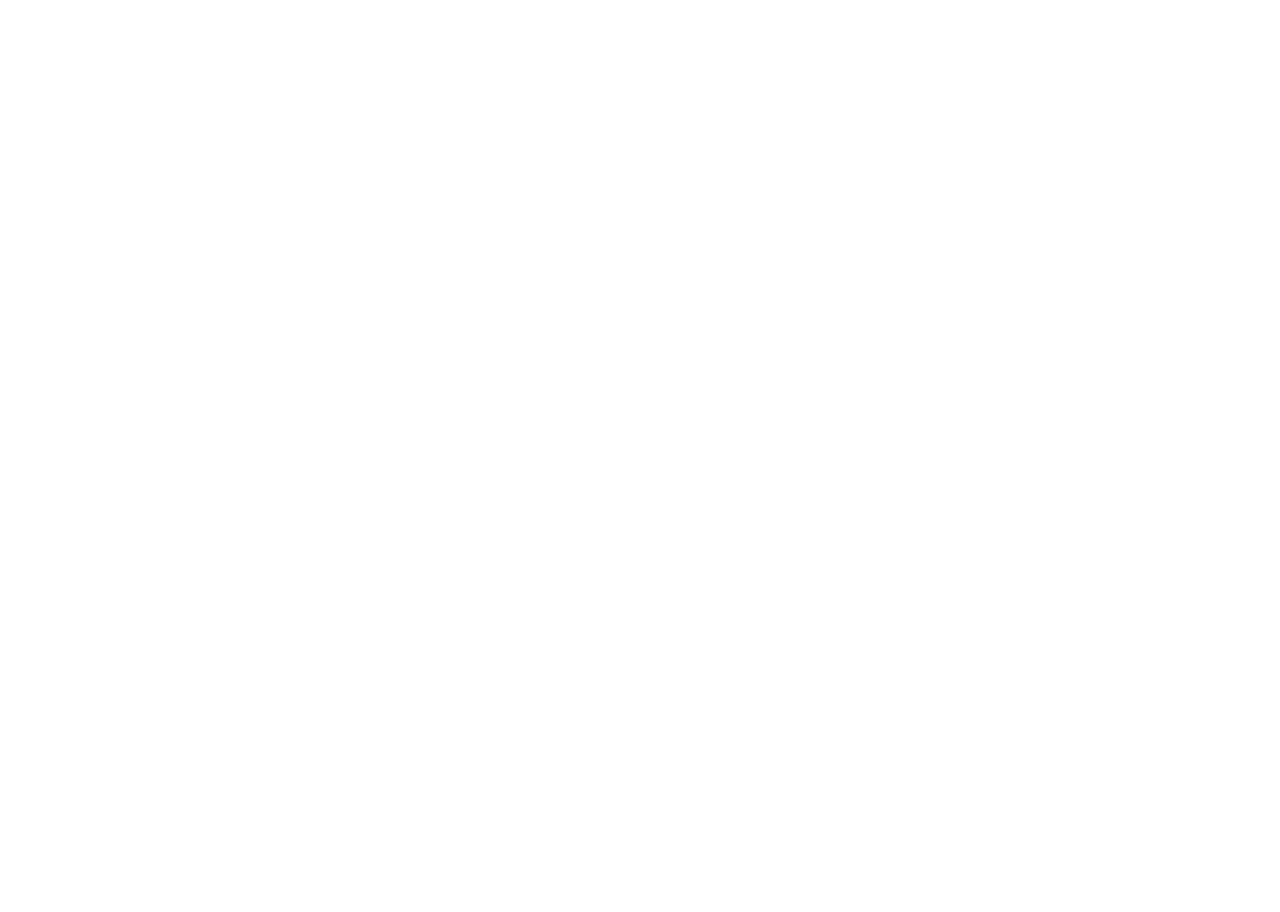
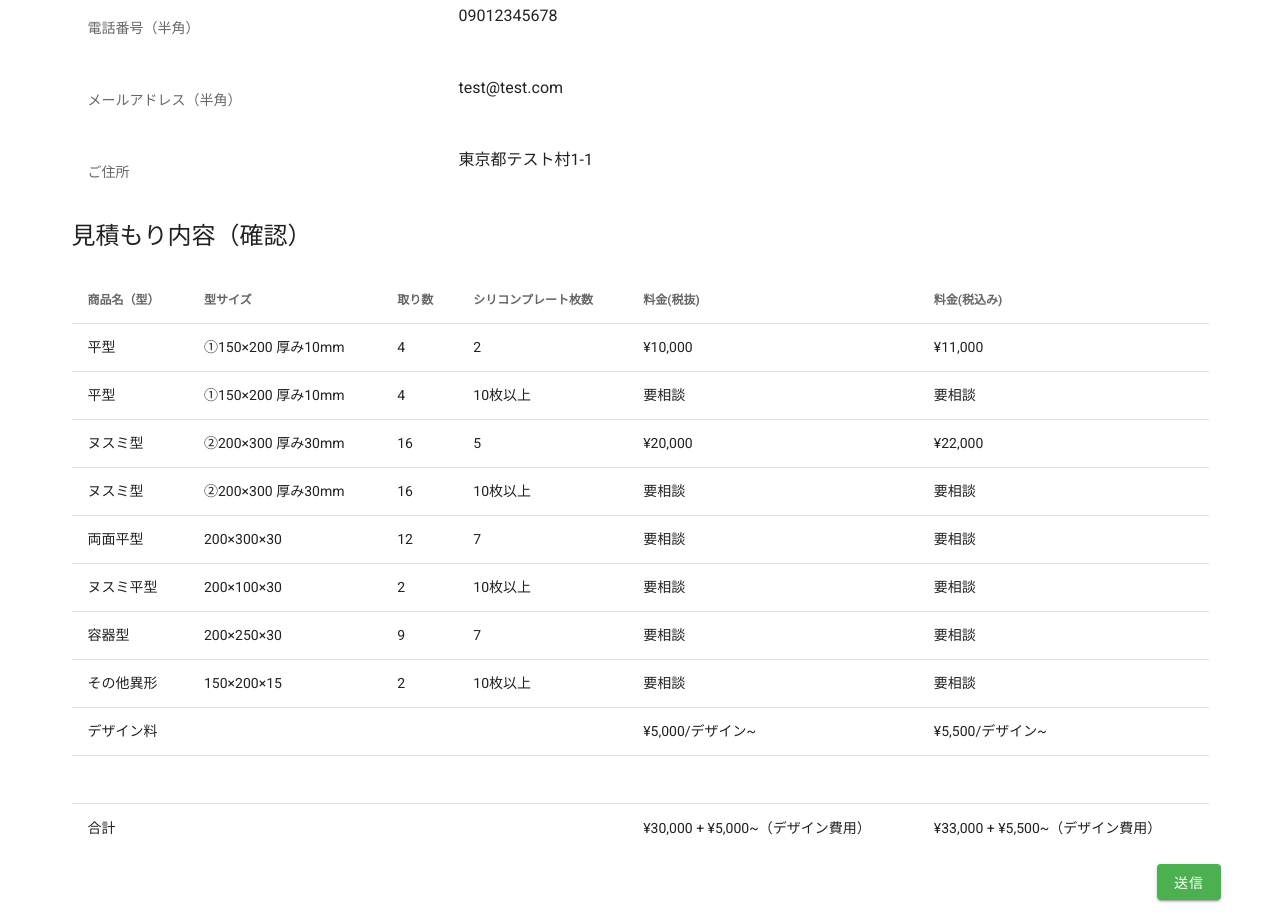
Before and after one commit to telumo/lp-form-proto, a Nuxt app: page /confirm/mitsumori_template in a window 1280 px wide. Before the commit this address had no page. Shown: the part 220-1132 px from the top of the page. Before the commit the page ends 800 px from the top, so only its background shows below. Built offline with nearby package versions, Linux system fonts and the light colour scheme.

Commit message:
見積もりテンプレートを追加

```diff
--- /dev/null
+++ b/pages/confirm/mitsumori_template.vue
@@ -0,0 +1,179 @@
+<template>
+  <v-container fluid>
+    <v-row>
+      <v-col cols="12" class="headline"> 基本情報 </v-col>
+    </v-row>
+    <v-row>
+      <v-container fluid>
+        <v-row>
+          <v-col cols="4">
+            <v-subheader>会社名</v-subheader>
+          </v-col>
+          <v-col cols="8"> テスト株式会社 </v-col>
+        </v-row>
+
+        <v-row>
+          <v-col cols="4">
+            <v-subheader>担当者名前</v-subheader>
+          </v-col>
+          <v-col cols="8"> テスト太郎 </v-col>
+        </v-row>
+
+        <v-row>
+          <v-col cols="4">
+            <v-subheader>電話番号（半角）</v-subheader>
+          </v-col>
+          <v-col cols="8"> 09012345678 </v-col>
+        </v-row>
+
+        <v-row>
+          <v-col cols="4">
+            <v-subheader>メールアドレス（半角）</v-subheader>
+          </v-col>
+          <v-col cols="8"> test@test.com </v-col>
+        </v-row>
+
+        <v-row>
+          <v-col cols="4">
+            <v-subheader>ご住所</v-subheader>
+          </v-col>
+          <v-col cols="8"> 東京都テスト村1-1 </v-col>
+        </v-row>
+      </v-container>
+    </v-row>
+    <v-row>
+      <v-col cols="12" class="headline"> 見積もり内容（確認） </v-col>
+    </v-row>
+    <v-row>
+      <v-col>
+        <v-simple-table>
+          <template v-slot:default>
+            <thead>
+              <tr>
+                <th class="text-left">商品名（型）</th>
+                <th class="text-left">型サイズ</th>
+                <th class="text-left">取り数</th>
+                <th class="text-left">シリコンプレート枚数</th>
+                <th class="text-left">料金(税抜)</th>
+                <th class="text-left">料金(税込み)</th>
+              </tr>
+            </thead>
+            <tbody>
+              <tr v-for="item in items" :key="item.name">
+                <td>{{ item.name }}</td>
+                <td>{{ item.size }}</td>
+                <td>{{ item.count }}</td>
+                <td>{{ item.plateCount }}</td>
+                <td>{{ item.price }}</td>
+                <td>{{ item.priceWithTax }}</td>
+              </tr>
+            </tbody>
+          </template>
+        </v-simple-table>
+      </v-col>
+    </v-row>
+    <v-row>
+      <v-spacer />
+      <v-btn class="success">送信</v-btn>
+    </v-row>
+  </v-container>
+</template>
+
+<script>
+export default {
+  data() {
+    return {
+      items: [
+        {
+          name: "平型",
+          size: "①150×200 厚み10mm",
+          count: 4,
+          plateCount: 2,
+          price: "¥10,000",
+          priceWithTax: "¥11,000",
+        },
+        {
+          name: "平型",
+          size: "①150×200 厚み10mm",
+          count: 4,
+          plateCount: "10枚以上",
+          price: "要相談",
+          priceWithTax: "要相談",
+        },
+        {
+          name: "ヌスミ型",
+          size: "②200×300 厚み30mm",
+          count: 16,
+          plateCount: 5,
+          price: "¥20,000",
+          priceWithTax: "¥22,000",
+        },
+        {
+          name: "ヌスミ型",
+          size: "②200×300 厚み30mm",
+          count: 16,
+          plateCount: "10枚以上",
+          price: "要相談",
+          priceWithTax: "要相談",
+        },
+        {
+          name: "両面平型",
+          size: "200×300×30",
+          count: 12,
+          plateCount: 7,
+          price: "要相談",
+          priceWithTax: "要相談",
+        },
+        {
+          name: "ヌスミ平型",
+          size: "200×100×30",
+          count: 2,
+          plateCount: "10枚以上",
+          price: "要相談",
+          priceWithTax: "要相談",
+        },
+        {
+          name: "容器型",
+          size: "200×250×30",
+          count: 9,
+          plateCount: 7,
+          price: "要相談",
+          priceWithTax: "要相談",
+        },
+        {
+          name: "その他異形",
+          size: "150×200×15",
+          count: 2,
+          plateCount: "10枚以上",
+          price: "要相談",
+          priceWithTax: "要相談",
+        },
+        {
+          name: "デザイン料",
+          size: "",
+          count: "",
+          plateCount: "",
+          price: "¥5,000/デザイン~",
+          priceWithTax: "¥5,500/デザイン~",
+        },
+        {
+          name: "",
+          size: "",
+          count: "",
+          plateCount: "",
+          price: "",
+          priceWithTax: "",
+        },
+        {
+          name: "合計",
+          size: "",
+          count: "",
+          plateCount: "",
+          price: "¥30,000 + ¥5,000~（デザイン費用）",
+          priceWithTax: "¥33,000 + ¥5,500~（デザイン費用）",
+        },
+      ],
+    };
+  },
+};
+</script>
```
